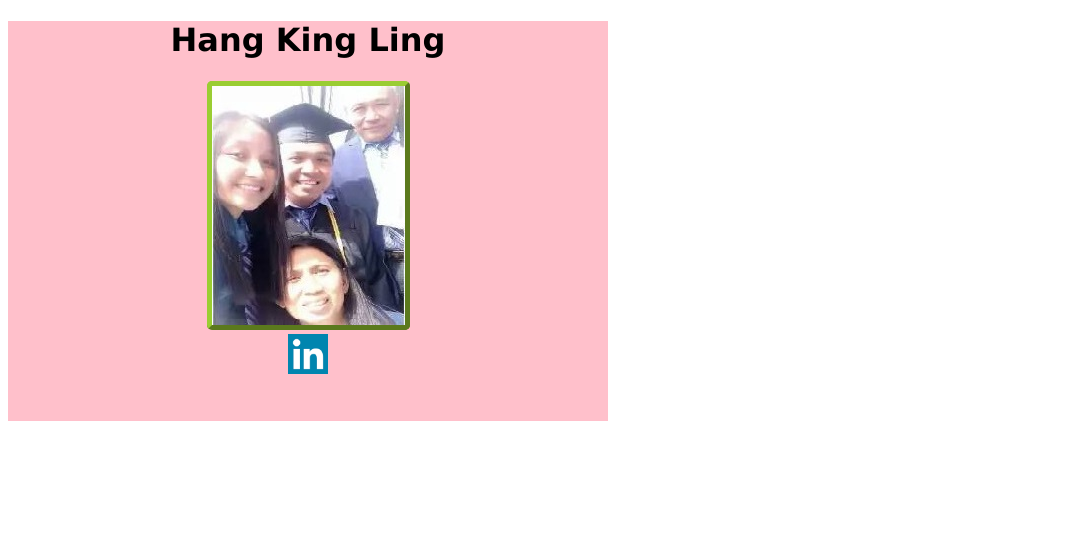
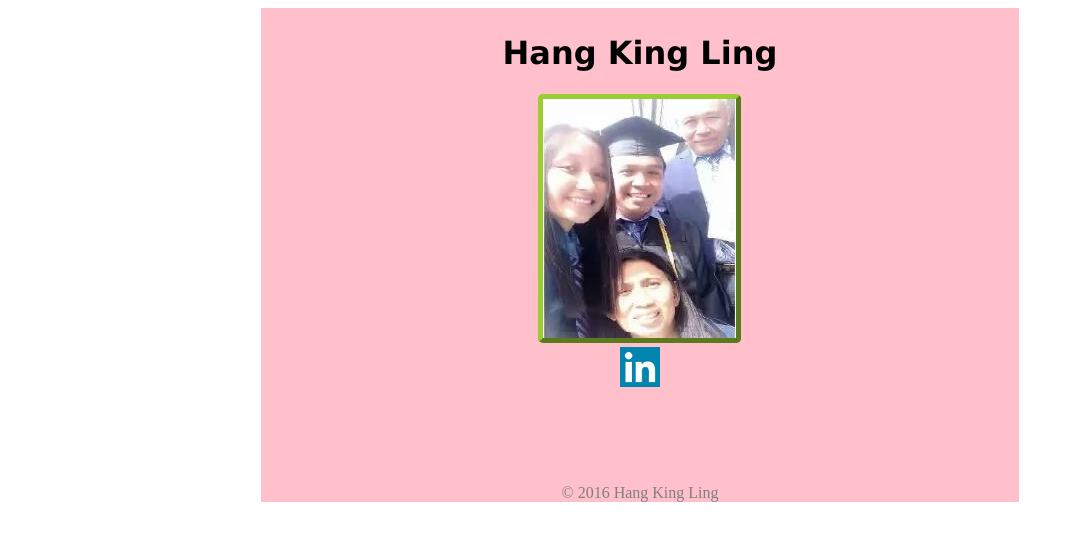
Before and after one commit to hangking/hangking.github.io, a plain HTML site: page index.html in a window 1280 px wide. Shown: the whole page, without its empty margins (0-1074 px from the left). Drawn offline with Linux system fonts and the light colour scheme.

Commit message:
edited&copy

```diff
--- a/index.html
+++ b/index.html
@@ -2,10 +2,14 @@
 <html>
 
 <body>
-<div style="background-color:pink; width:600px; height:400px";align="center">
+<div style="background-color:pink; width:60%;margin: 0px auto;padding-top:5px">
+<div style="background-color:pink; width:60%; height:450px;margin: 0px auto;">
 <h1 style="color:black;text-align:center;font-family:verdana">Hang King Ling</h1>
 <div style="text-align: center;"><img src="casualphoto.jpg" alt="Coming Soon" style="border:5px outset yellowgreen;border-radius:5px;"></div>
 <div style="text-align: center;"><a href="https://www.linkedin.com/in/hang-king-ling-a819a3116" target='_blank'><img src="in.png" height="40" width="40"></a></div>
 </div>
+<footer style="color:grey;text-align:center">&copy; 2016 Hang King Ling</footer>
+</div>
 </body>
+
 </html>
```
